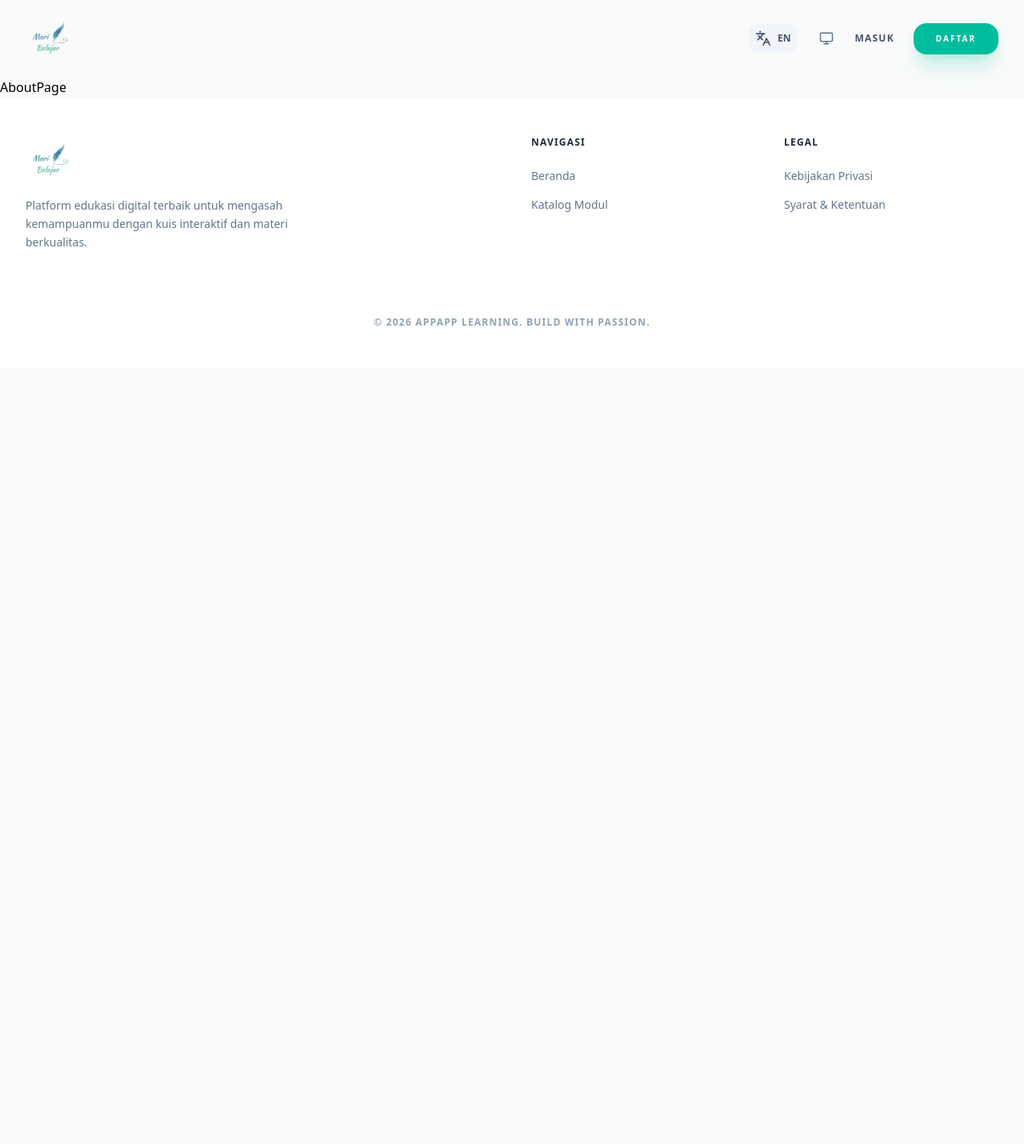
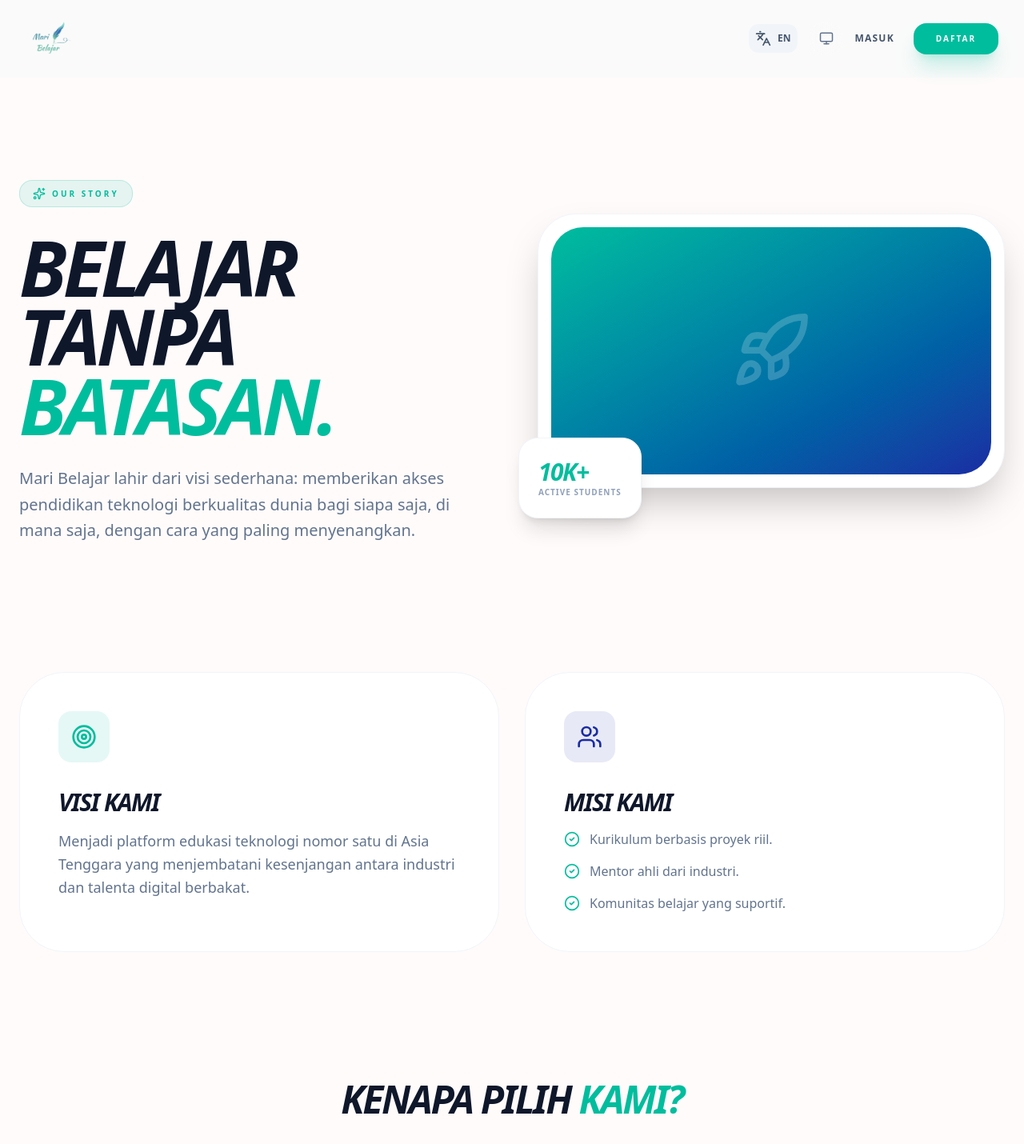
Before and after one commit to Martinpasaribu/Client-Mari-Belajar, a Next.js app: page /en/about in a window 1280 px wide. Shown: the top 1430 px of the page at 80% size. Before the commit the page ends 800 px from the top, so only its background shows below. Built offline with nearby package versions, Linux system fonts and the light colour scheme.

Commit message:
update ui

```diff
--- a/src/app/[locale]/about/page.tsx
+++ b/src/app/[locale]/about/page.tsx
@@ -1,9 +1,152 @@
-import React from 'react'
+/* eslint-disable @typescript-eslint/no-explicit-any */
+"use client";
 
-const AboutPage = () => {
+import {
+  Rocket,
+  Target,
+  Users,
+  Zap,
+  CheckCircle2,
+  ArrowRight,
+  Sparkles
+} from "lucide-react";
+import Link from "next/link";
+import {
+  FadeInContainer,
+  FadeInItem,
+  BlurIn,
+  PerspectiveIn,
+  ScaleIn,
+  Floating
+} from "@/components/animations/MotionWrapper";
+
+export default function AboutPage() {
   return (
-    <div>AboutPage</div>
-  )
+    <div className="min-h-screen bg-bg1 dark:bg-dark-bg1 transition-colors pb-32 overflow-x-hidden">
+      {/* Background Decor */}
+      <div className="fixed top-[-10%] left-[-10%] w-[40%] h-[40%] bg-primary-1/10 blur-[120px] rounded-full -z-10 animate-pulse" />
+      <div className="fixed bottom-[-10%] right-[-10%] w-[40%] h-[40%] bg-primary-2/10 blur-[120px] rounded-full -z-10" />
+
+      <FadeInContainer className="max-w-7xl mx-auto px-6 pt-24 md:pt-32">
+
+        {/* --- HERO SECTION --- */}
+        <div className="grid lg:grid-cols-2 gap-16 items-center">
+          <FadeInItem>
+            <div className="inline-flex items-center gap-2 px-4 py-2 rounded-2xl bg-primary-1/10 border border-primary-1/20 text-primary-1 mb-8">
+              <Sparkles size={16} />
+              <span className="text-[10px] font-black uppercase tracking-[0.3em]">Our Story</span>
+            </div>
+            <BlurIn>
+              <h1 className="text-6xl md:text-8xl font-black text-slate-900 dark:text-white leading-[0.9] tracking-tighter uppercase italic mb-8">
+                BELAJAR TANPA <br />
+                <span className="text-primary-1">BATASAN.</span>
+              </h1>
+            </BlurIn>
+            <p className="text-xl text-slate-500 dark:text-slate-400 font-medium leading-relaxed max-w-xl">
+              Mari Belajar lahir dari visi sederhana: memberikan akses pendidikan teknologi berkualitas dunia bagi siapa saja, di mana saja, dengan cara yang paling menyenangkan.
+            </p>
+          </FadeInItem>
+
+          <FadeInItem className="relative">
+            <Floating>
+              <div className="relative z-10 p-4 bg-white dark:bg-dark-bg2 rounded-[3rem] border border-slate-100 dark:border-white/5 shadow-2xl">
+                <div className="aspect-video rounded-[2.5rem] bg-gradient-to-br from-primary-1 to-primary-2 flex items-center justify-center">
+                  <Rocket size={100} className="text-white opacity-20" />
+                </div>
+              </div>
+            </Floating>
+            {/* Dekorasi kartu kecil */}
+            <div className="absolute -bottom-6 -left-6 p-6 bg-white dark:bg-slate-800 rounded-3xl shadow-xl border border-slate-100 dark:border-white/5 z-20 hidden md:block">
+              <p className="text-3xl font-black text-primary-1 uppercase tracking-tighter italic">10K+</p>
+              <p className="text-[10px] font-bold text-slate-400 uppercase tracking-widest">Active Students</p>
+            </div>
+          </FadeInItem>
+        </div>
+
+        {/* --- VISION & MISSION (Perspective Cards) --- */}
+        <div className="mt-40 grid md:grid-cols-2 gap-8">
+          <PerspectiveIn>
+            <div className="h-full p-12 bg-white dark:bg-dark-bg2 border border-slate-100 dark:border-white/5 rounded-[3.5rem] hover:border-primary-1 transition-colors group">
+              <div className="w-16 h-16 rounded-2xl bg-primary-1/10 flex items-center justify-center text-primary-1 mb-8 group-hover:bg-primary-1 group-hover:text-white transition-all">
+                <Target size={32} />
+              </div>
+              <h2 className="text-3xl font-black text-slate-900 dark:text-white uppercase italic tracking-tighter mb-4">Visi Kami</h2>
+              <p className="text-lg text-slate-500 dark:text-slate-400 font-medium leading-relaxed">
+                Menjadi platform edukasi teknologi nomor satu di Asia Tenggara yang menjembatani kesenjangan antara industri dan talenta digital berbakat.
+              </p>
+            </div>
+          </PerspectiveIn>
+
+          <PerspectiveIn>
+            <div className="h-full p-12 bg-white dark:bg-dark-bg2 border border-slate-100 dark:border-white/5 rounded-[3.5rem] hover:border-primary-2 transition-colors group">
+              <div className="w-16 h-16 rounded-2xl bg-primary-2/10 flex items-center justify-center text-primary-2 mb-8 group-hover:bg-primary-2 group-hover:text-white transition-all">
+                <Users size={32} />
+              </div>
+              <h2 className="text-3xl font-black text-slate-900 dark:text-white uppercase italic tracking-tighter mb-4">Misi Kami</h2>
+              <ul className="space-y-4">
+                {["Kurikulum berbasis proyek riil.", "Mentor ahli dari industri.", "Komunitas belajar yang suportif."].map((text, i) => (
+                  <li key={i} className="flex items-center gap-3 text-slate-500 dark:text-slate-400 font-medium">
+                    <CheckCircle2 size={20} className="text-primary-1" /> {text}
+                  </li>
+                ))}
+              </ul>
+            </div>
+          </PerspectiveIn>
+        </div>
+
+        {/* --- CORE VALUES (Horizontal Stagger) --- */}
+        <div className="mt-40">
+          <FadeInItem className="text-center mb-20">
+            <h2 className="text-4xl md:text-5xl font-black text-slate-900 dark:text-white uppercase italic tracking-tighter">
+              Kenapa Pilih <span className="text-primary-1">Kami?</span>
+            </h2>
+          </FadeInItem>
+
+          <div className="grid grid-cols-2 lg:grid-cols-4 gap-6">
+            <ValueCard icon={<Zap />} title="Cepat" desc="Update materi rutin" />
+            <ValueCard icon={<ShieldCheckIcon />} title="Valid" desc="Sertifikat diakui" />
+            <ValueCard icon={<GlobeIcon />} title="Global" desc="Akses di mana saja" />
+            <ValueCard icon={<HeartIcon />} title="Passion" desc="Dibuat dengan cinta" />
+          </div>
+        </div>
+
+        {/* --- CTA SECTION --- */}
+        <ScaleIn className="mt-40">
+          <div className="p-12 md:p-24 bg-slate-900 dark:bg-dark-bg2 rounded-[4rem] relative overflow-hidden text-center">
+            {/* Dekorasi Mesh */}
+            <div className="absolute inset-0 opacity-20 bg-[radial-gradient(circle_at_center,_var(--tw-gradient-stops))] from-primary-1 via-transparent to-transparent" />
+
+            <h2 className="text-4xl md:text-6xl font-black text-white uppercase italic tracking-tighter mb-8 relative z-10">
+              SIAP MULAI <br /> PERJALANANMU?
+            </h2>
+            <Link
+              href="/auth/register"
+              className="inline-flex items-center gap-3 px-10 py-5 bg-primary-1 text-white rounded-2xl font-black uppercase tracking-[0.2em] text-xs hover:scale-105 active:scale-95 transition-all relative z-10"
+            >
+              Daftar Sekarang <ArrowRight size={18} />
+            </Link>
+          </div>
+        </ScaleIn>
+
+      </FadeInContainer>
+    </div>
+  );
 }
 
-export default AboutPage
+// Helper Components
+function ValueCard({ icon, title, desc }: any) {
+  return (
+    <FadeInItem className="p-8 bg-white dark:bg-white/5 rounded-[2.5rem] border border-slate-100 dark:border-white/5 text-center group hover:bg-primary-1 transition-all">
+      <div className="w-12 h-12 mx-auto rounded-xl bg-primary-1/10 flex items-center justify-center text-primary-1 mb-6 group-hover:bg-white group-hover:scale-110 transition-all">
+        {icon}
+      </div>
+      <h3 className="text-xl font-black text-slate-900 dark:text-white uppercase italic mb-2 group-hover:text-white">{title}</h3>
+      <p className="text-sm text-slate-500 dark:text-slate-400 font-medium group-hover:text-white/80">{desc}</p>
+    </FadeInItem>
+  );
+}
+
+// Custom Icons for ValueCard (agar tidak perlu import terlalu banyak)
+function ShieldCheckIcon() { return <svg className="w-6 h-6" fill="none" viewBox="0 0 24 24" stroke="currentColor"><path strokeLinecap="round" strokeLinejoin="round" strokeWidth={2} d="M9 12l2 2 4-4m5.618-4.016A11.955 11.955 0 0112 2.944a11.955 11.955 0 01-8.618 3.04A12.02 12.02 0 003 9c0 5.591 3.824 10.29 9 11.622 5.176-1.332 9-6.03 9-11.622 0-1.042-.133-2.052-.382-3.016z" /></svg>; }
+function GlobeIcon() { return <svg className="w-6 h-6" fill="none" viewBox="0 0 24 24" stroke="currentColor"><path strokeLinecap="round" strokeLinejoin="round" strokeWidth={2} d="M21 12a9 9 0 01-9 9m9-9a9 9 0 00-9-9m9 9H3m9 9a9 9 0 01-9-9m9 9c1.657 0 3-4.03 3-9s-1.343-9-3-9m0 18c-1.657 0-3-4.03-3-9s1.343-9 3-9m-9 9a9 9 0 019-9" /></svg>; }
+function HeartIcon() { return <svg className="w-6 h-6" fill="none" viewBox="0 0 24 24" stroke="currentColor"><path strokeLinecap="round" strokeLinejoin="round" strokeWidth={2} d="M4.318 6.318a4.5 4.5 0 000 6.364L12 20.364l7.682-7.682a4.5 4.5 0 00-6.364-6.364L12 7.636l-1.318-1.318a4.5 4.5 0 00-6.364 0z" /></svg>; }
--- a/src/app/[locale]/dashboard/main/page.tsx
+++ b/src/app/[locale]/dashboard/main/page.tsx
@@ -33,7 +33,7 @@ export default function DashboardPage() {
         const resEnroll = await api.get('/enrollments/my-modules/all');
         setEnrollments(resEnroll.data);
 
-        const resCatalogs = await api.get('/dashboard/catalogs');
+        const resCatalogs = await api.get('/catalogs');
         const enrolledIds = resEnroll.data.map((e: any) => e.sub_category_key?._id);
         const notOwned = resCatalogs.data.data.filter((c: any) => !enrolledIds.includes(c._id));
 
--- a/src/provider/layout/Burger.tsx
+++ b/src/provider/layout/Burger.tsx
@@ -71,8 +71,6 @@ export default function MobileMenu({
             <p className="text-[10px] font-black text-slate-400 uppercase tracking-[0.3em] ml-4 mb-2">
               Main Menu
             </p>
-            <MobileNavLink href="/courses" label="Katalog Kursus" onClick={onClose} />
-            <MobileNavLink href="/about" label="Tentang Kami" onClick={onClose} />
 
             {user && (
               <>
@@ -80,8 +78,12 @@ export default function MobileMenu({
                 <p className="text-[10px] font-black text-slate-400 uppercase tracking-[0.3em] ml-4 mb-2">
                   User Area
                 </p>
-                <MobileNavLink href="/dashboard/main" label="Dashboard" onClick={onClose} />
-                <MobileNavLink href="/dashboard/profile" label="Profil" onClick={onClose} />
+                <MobileNavLink href="/dashboard/main" label="Main" onClick={onClose} />
+                <MobileNavLink href="/dashboard/modules" label="modules" onClick={onClose} />
+                <MobileNavLink href="/dashboard/payment" label="payment" onClick={onClose} />
+                <MobileNavLink href="/dashboard/profile" label="profile" onClick={onClose} />
+                <MobileNavLink href="/dashboard/transactions" label="transactions" onClick={onClose} />
+                <MobileNavLink href="/dashboard/settings" label="settings" onClick={onClose} />
                 <button
                   onClick={() => {
                     handleLogout();
@@ -93,6 +95,13 @@ export default function MobileMenu({
                 </button>
               </>
             )}
+
+            <MobileNavLink href="/catalogs" label="Dashboard" onClick={onClose} />
+            <MobileNavLink href="/about" label="Tentang Kami" onClick={onClose} />
+            <MobileNavLink href="/privacy-policy" label="Privacy & Policy" onClick={onClose} />
+            <MobileNavLink href="/terms-condition" label="Terms Condition" onClick={onClose} />
+
+
           </div>
 
           {/* Footer Mobile Menu */}
```
